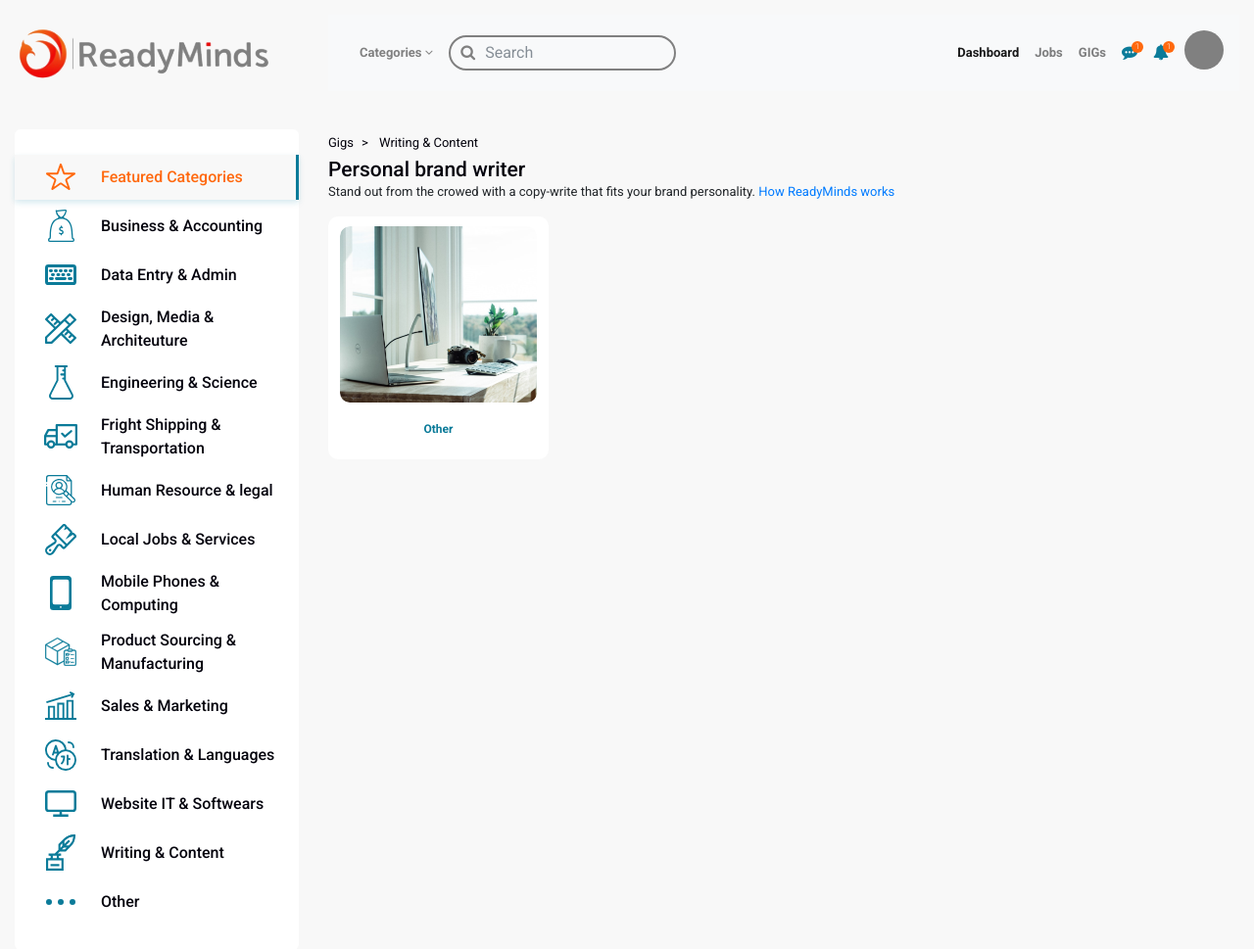
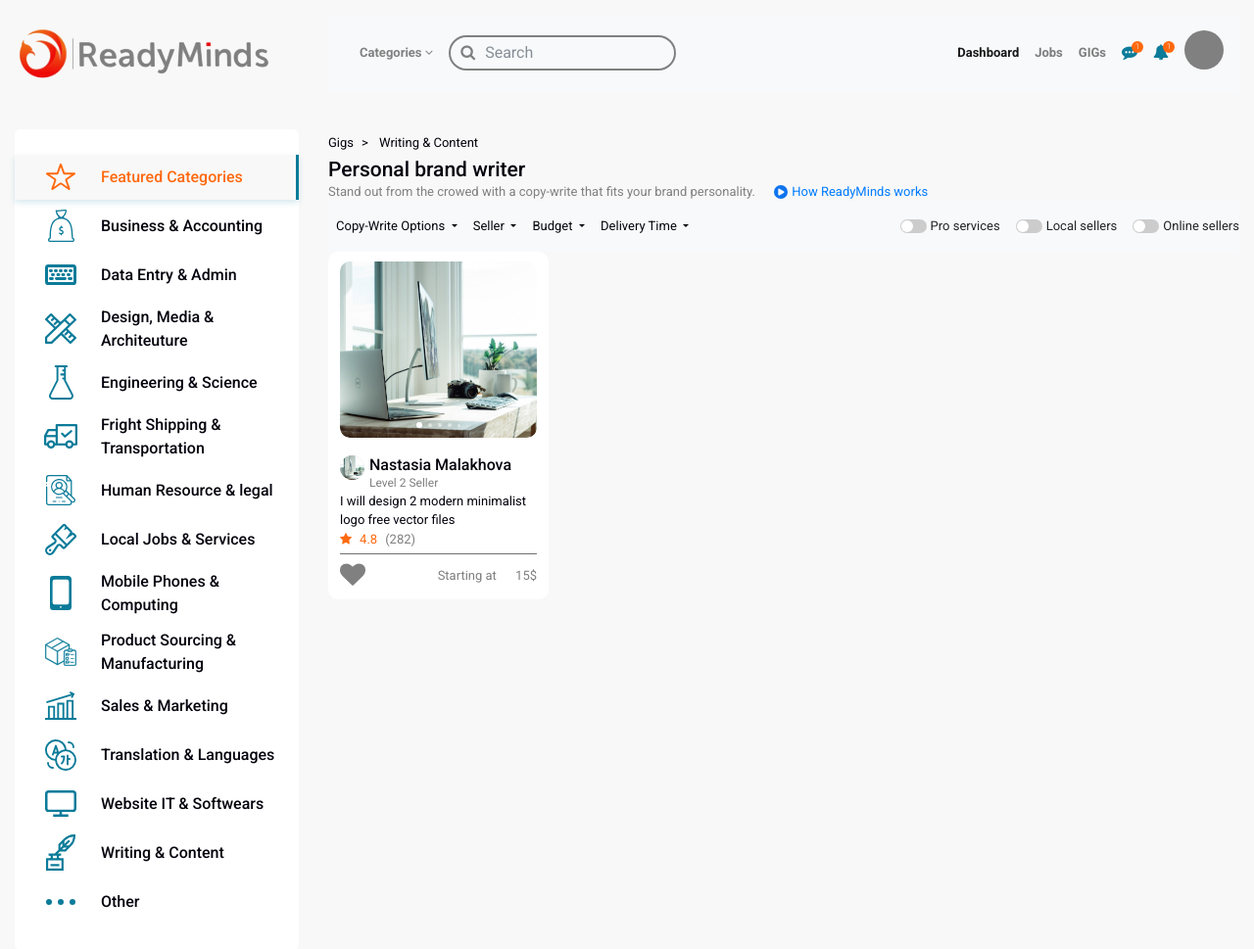
Before and after one commit to rdhassan91/readymind-latest, a PHP site: page /gig.html in a window 1280 px wide. Shown: the top 969 px of the page at 98% size. Run offline with PHP 8.4, Linux system fonts and the light colour scheme; some libraries are stand-ins or nearby versions.

Commit message:
gig.html

```diff
--- a/css/style.css
+++ b/css/style.css
@@ -1669,6 +1669,132 @@ label {
     font-size: 21px;
     margin: 0;
 }
+
+/* The switch - the box around the slider */
+.switch {
+    position: relative;
+    display: inline-block;
+    width: 27px;
+    height: 14px;
+  }
+
+  /* Hide default HTML checkbox */
+  .switch input {
+    opacity: 0;
+    width: 0;
+    height: 0;
+  }
+
+  /* The slider */
+  .switch .slider {
+    position: absolute;
+    cursor: pointer;
+    top: 0;
+    left: 0;
+    right: 0;
+    bottom: 0;
+    background-color: #ccc;
+    -webkit-transition: .4s;
+    transition: .4s;
+  }
+
+  .switch .slider:before {
+    position: absolute;
+    content: "";
+    height: 12px;
+    width: 12px;
+    left: 1px;
+    bottom: 1px;
+    background-color: white;
+    -webkit-transition: .4s;
+    transition: .4s;
+  }
+
+  .switch input:checked + .slider {
+    background-color: #2196F3;
+  }
+
+  .switch input:focus + .slider {
+    box-shadow: 0 0 1px #2196F3;
+  }
+
+  .switch input:checked + .slider:before {
+    -webkit-transform: translateX(13px);
+    -ms-transform: translateX(13px);
+    transform: translateX(13px);
+  }
+
+  /* Rounded sliders */
+  .switch .slider.round {
+    border-radius: 34px;
+  }
+
+  .switch .slider.round:before {
+    border-radius: 50%;
+  }
+.gig--nav .nav-link {
+    font-weight: 400;
+    color: #04030D !important;
+}
+.gig-profile-img {
+    width: 25px;
+    min-width: 25px;
+    height: 25px;
+    border-radius: 100%;
+    background-color: #ddd;
+    margin-right: 5px;
+}
+.gig-profile-img img {
+    width: 25px;
+    min-width: 25px;
+    height: 25px;
+    border-radius: 100%;
+
+}
+.gig-profile-name h6 {
+    font-size: 16px;
+    color: #04030D;
+    margin: 0;
+}
+.gig-profile-name p {
+    font-size: 12px;
+    color: #808080;
+    margin: 0;
+    text-align: left;
+    margin: 0;
+}
+.dark-gig-text {
+    color: #04030D;
+}
+.margin-bottom-gig {
+    border-bottom: 1px solid #707070;
+    padding-bottom: 5px;
+}
+
+.carousel-inner img {
+    width: 100%;
+    height: 100%;
+  }
+  .carousel-indicators {
+    align-items:center;
+  }
+  .carousel-custom .carousel-indicators li {
+    width:4px;
+    height:4px;
+    border-radius:6px !important;
+    border:0;
+    opacity:1 !important;
+  }
+  .carousel-custom .carousel-indicators li:last-child {
+    width:3px;
+    height:3px;
+  }
+  .carousel-custom .carousel-indicators li.active {
+    width:6px;
+    height:6px;
+    border-radius:6px !important;
+    border:0;
+  }
 @media (min-width: 768px) {
   .expert-heading-xl .expert-heading-break {
     display: inline-flex;
--- a/gig.html
+++ b/gig.html
@@ -222,17 +222,148 @@
                     </ol>
                 </nav>
                 <h4 class="gig-expert-heading">Personal brand writer</h4>
-                <p>
+                <p class="pr-text mb-0">
                     Stand out from the crowed with a copy-write that fits your brand personality.
-                    <a href="#">How ReadyMinds works</a>
+                    <a href="#" class="ml-3"><img class="mr-1 " src="images/Group 539.svg">How ReadyMinds works</a>
                 </p>
+                <div class="gig--nav">
+                    <nav class="navbar navbar-expand-lg px-0 navbar-light bg-light">
+                        <button class="navbar-toggler px-2 ml-auto" type="button" data-toggle="collapse" data-target="#navbarSupportedContent1" aria-controls="navbarSupportedContent" aria-expanded="false" aria-label="Toggle navigation">
+                          <span class="navbar-toggler-icon" style="font-size: 14px;"></span>
+                        </button>
+
+                        <div class="collapse navbar-collapse" id="navbarSupportedContent1">
+                          <ul class="navbar-nav mr-auto">
+                            <li class="nav-item dropdown">
+                                <a class="nav-link dropdown-toggle" href="#" id="navbarDropdown" role="button" data-toggle="dropdown" aria-haspopup="true" aria-expanded="false">
+                                    Copy-Write Options
+                                </a>
+                                <div class="dropdown-menu" aria-labelledby="navbarDropdown">
+                                  <a class="dropdown-item" href="#">Action</a>
+                                  <a class="dropdown-item" href="#">Another action</a>
+                                  <div class="dropdown-divider"></div>
+                                  <a class="dropdown-item" href="#">Something else here</a>
+                                </div>
+                              </li>
+                            <li class="nav-item dropdown">
+                              <a class="nav-link dropdown-toggle" href="#" id="navbarDropdown" role="button" data-toggle="dropdown" aria-haspopup="true" aria-expanded="false">
+                                Seller
+                              </a>
+                              <div class="dropdown-menu" aria-labelledby="navbarDropdown">
+                                <a class="dropdown-item" href="#">Action</a>
+                                <a class="dropdown-item" href="#">Another action</a>
+                                <div class="dropdown-divider"></div>
+                                <a class="dropdown-item" href="#">Something else here</a>
+                              </div>
+                            </li>
+                            <li class="nav-item dropdown">
+                                <a class="nav-link dropdown-toggle" href="#" id="navbarDropdown" role="button" data-toggle="dropdown" aria-haspopup="true" aria-expanded="false">
+                                    Budget
+                                </a>
+                                <div class="dropdown-menu" aria-labelledby="navbarDropdown">
+                                  <a class="dropdown-item" href="#">Action</a>
+                                  <a class="dropdown-item" href="#">Another action</a>
+                                  <div class="dropdown-divider"></div>
+                                  <a class="dropdown-item" href="#">Something else here</a>
+                                </div>
+                              </li>
+                              <li class="nav-item dropdown">
+                                <a class="nav-link dropdown-toggle" href="#" id="navbarDropdown" role="button" data-toggle="dropdown" aria-haspopup="true" aria-expanded="false">
+                                    Delivery Time
+                                </a>
+                                <div class="dropdown-menu" aria-labelledby="navbarDropdown">
+                                  <a class="dropdown-item" href="#">Action</a>
+                                  <a class="dropdown-item" href="#">Another action</a>
+                                  <div class="dropdown-divider"></div>
+                                  <a class="dropdown-item" href="#">Something else here</a>
+                                </div>
+                              </li>
+                          </ul>
+                          <form class="form-inline my-2 my-lg-0">
+                              <div class="d-inline-flex align-items-center">
+                                <label class="switch">
+                                    <input type="checkbox">
+                                    <span class="slider round"></span>
+                                  </label>
+                                  <span class="ml-1">Pro services</span>
+                              </div>
+                              <div class="d-inline-flex align-items-center ml-3">
+                                <label class="switch">
+                                    <input type="checkbox">
+                                    <span class="slider round"></span>
+                                  </label>
+                                  <span class="ml-1">Local sellers</span>
+                              </div>
+                              <div class="d-inline-flex align-items-center ml-3">
+                                <label class="switch">
+                                    <input type="checkbox">
+                                    <span class="slider round"></span>
+                                  </label>
+                                  <span class="ml-1">Online sellers</span>
+                              </div>
+                          </form>
+                        </div>
+                    </nav>
+                </div>
+
+
+
+
+
                 <div class="row row-expert row-sapce-10">
                     <div class="col col-6 col-lg-4 col-xl-3">
                         <div class="expert-subject">
-                        <div class="expert-subject-img">
-                            <img src="images/expert-19.png" alt="Img" class="img-cover" />
-                        </div>
-                        <span class="expert-subject-name">Other</span>
+                            <div class="expert-subject-img">
+                                <div id="myCarousel" class="carousel-custom carousel slide">
+
+                                    <!-- Indicators -->
+                                    <ul class="carousel-indicators">
+                                      <li class="item1 active"></li>
+                                      <li class="item2"></li>
+                                      <li class="item3"></li>
+                                      <li class="item4"></li>
+                                      <li class="item5"></li>
+                                    </ul>
+
+                                    <!-- The slideshow -->
+                                    <div class="carousel-inner">
+                                      <div class="carousel-item active">
+                                        <img src="images/expert-19.png" alt="Img" class="img-cover" />
+                                    </div>
+                                      <div class="carousel-item">
+                                        <img src="images/expert-19.png" alt="Img" class="img-cover" />
+                                    </div>
+                                      <div class="carousel-item">
+                                        <img src="images/expert-19.png" alt="Img" class="img-cover" />
+                                    </div>
+                                    </div>
+                                  </div>
+                            </div>
+                            <div class="d-flex w-100 align-items-start" >
+                                <div class="gig-profile-img">
+                                    <img src="images/expert-19.png" alt="Img" class="img-cover" />
+                                </div>
+                                <div class="gig-profile-name">
+                                    <h6>Nastasia Malakhova</h6>
+                                    <p>Level 2 Seller</p>
+                                </div>
+                            </div>
+                            <p class="text-left dark-gig-text mb-0">
+                                I will design 2 modern minimalist logo free vector files
+                            </p>
+                            <div class="d-flex margin-bottom-gig align-items-center w-100">
+                                <span class="fa fa-star color-theme-o mr-2"></span>
+                                <span class="color-theme-o mr-2">4.8</span>
+                                <span class="color-darkgrey">(282)</span>
+                            </div>
+                            <div class="d-flex justify-content-between mt-2 align-items-center w-100">
+                                <div>
+                                    <span class="fa fa-heart fa-2x color-darkgrey"></span>
+                                </div>
+                                <div>
+                                    <p class="color-darkgrey mb-0">Starting at <span class="ml-3">15$</span></p>
+                                </div>
+                            </div>
                         </div>
                     </div>
                 </div>
@@ -253,5 +384,30 @@
 
 		<script src="https://ajax.googleapis.com/ajax/libs/jquery/1.11.2/jquery.min.js"></script>
 		<script src="js/bootstrap.bundle.min.js"></script>
+        <script>
+            $(document).ready(function(){
+              // Activate Carousel
+              $("#myCarousel").carousel();
+
+              // Enable Carousel Indicators
+              $(".item1").click(function(){
+                $("#myCarousel").carousel(0);
+              });
+              $(".item2").click(function(){
+                $("#myCarousel").carousel(1);
+              });
+              $(".item3").click(function(){
+                $("#myCarousel").carousel(2);
+              });
+
+              // Enable Carousel Controls
+              $(".carousel-control-prev").click(function(){
+                $("#myCarousel").carousel("prev");
+              });
+              $(".carousel-control-next").click(function(){
+                $("#myCarousel").carousel("next");
+              });
+            });
+            </script>
 	</body>
 </html>
```
